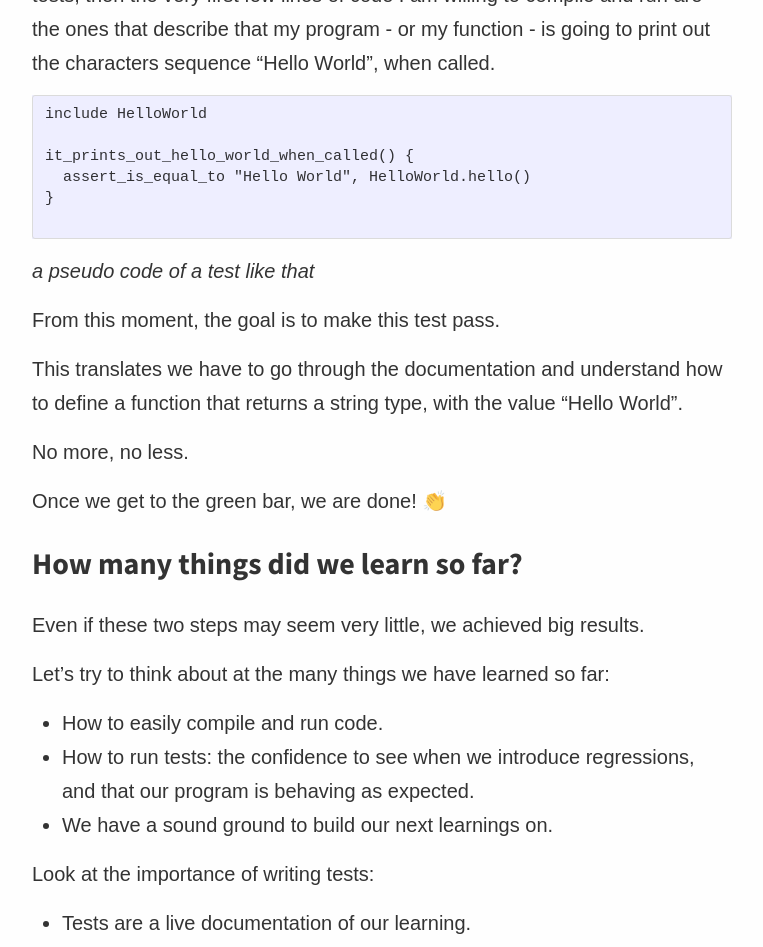
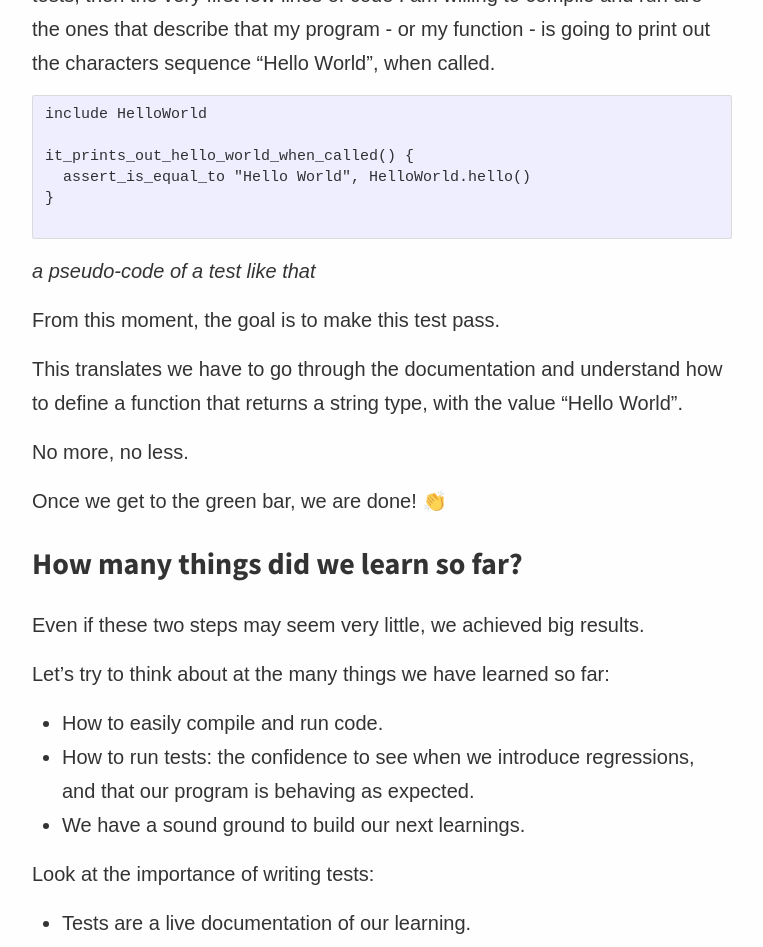
Before and after one commit to joebew42/joebew42.github.io, a Jekyll site: the page built from _posts/2020-07-26-learning-with-tests-part-one.markdown, in a window 1280 px wide and 1400 px high, scrolled down 1964 px. Shown: the top 947 px of the window, without its empty margins (258-1021 px from the left). Built offline with Jekyll 4.4.1, drawn with Linux system fonts in a browser that asks for light colours; emoji names are drawn with the system emoji font; some web fonts are replaced.

Commit message:
Fix few typos

````diff
--- a/_posts/2020-07-26-learning-with-tests-part-one.markdown
+++ b/_posts/2020-07-26-learning-with-tests-part-one.markdown
@@ -63,7 +63,7 @@ it_prints_out_hello_world_when_called() {
 }
 
 ```
-_a pseudo code of a test like that_
+_a pseudo-code of a test like that_
 
 From this moment, the goal is to make this test pass.
 
@@ -81,7 +81,7 @@ Let's try to think about at the many things we have learned so far:
 
 - How to easily compile and run code.
 - How to run tests: the confidence to see when we introduce regressions, and that our program is behaving as expected.
-- We have a sound ground to build our next learnings on.
+- We have a sound ground to build our next learnings.
 
 Look at the importance of writing tests:
 
````
